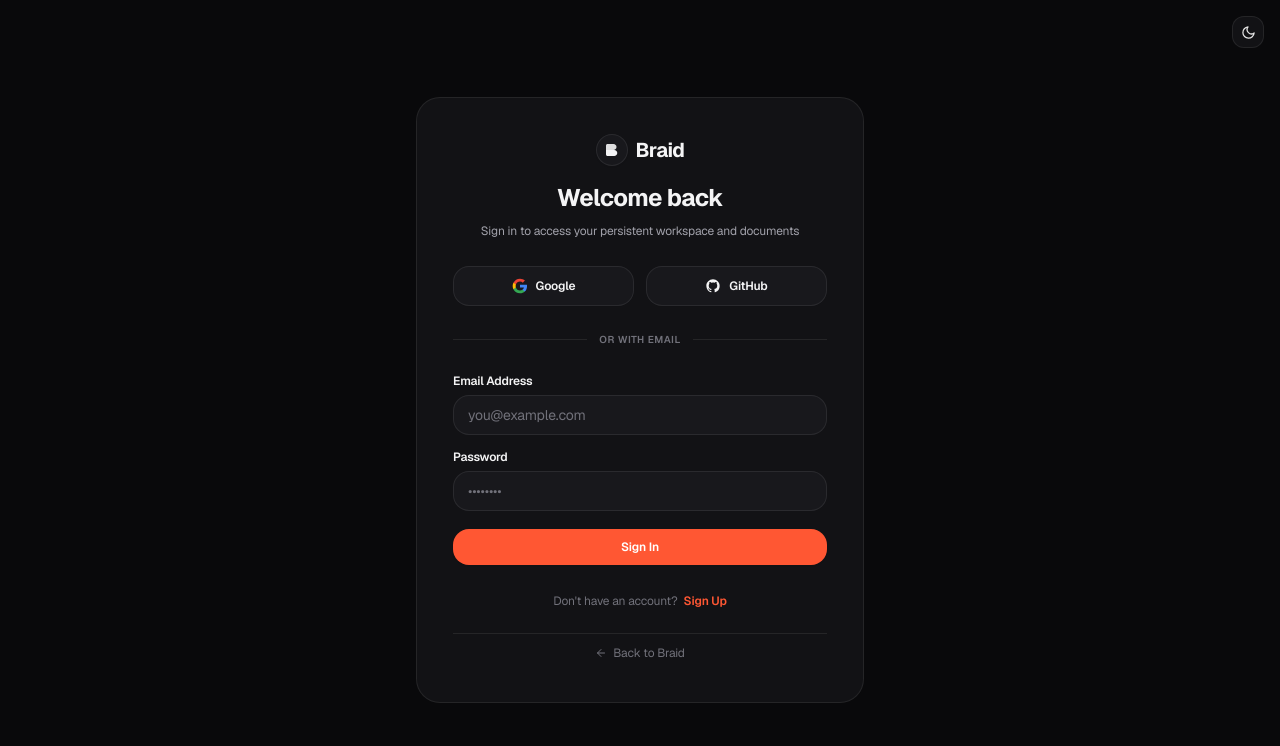
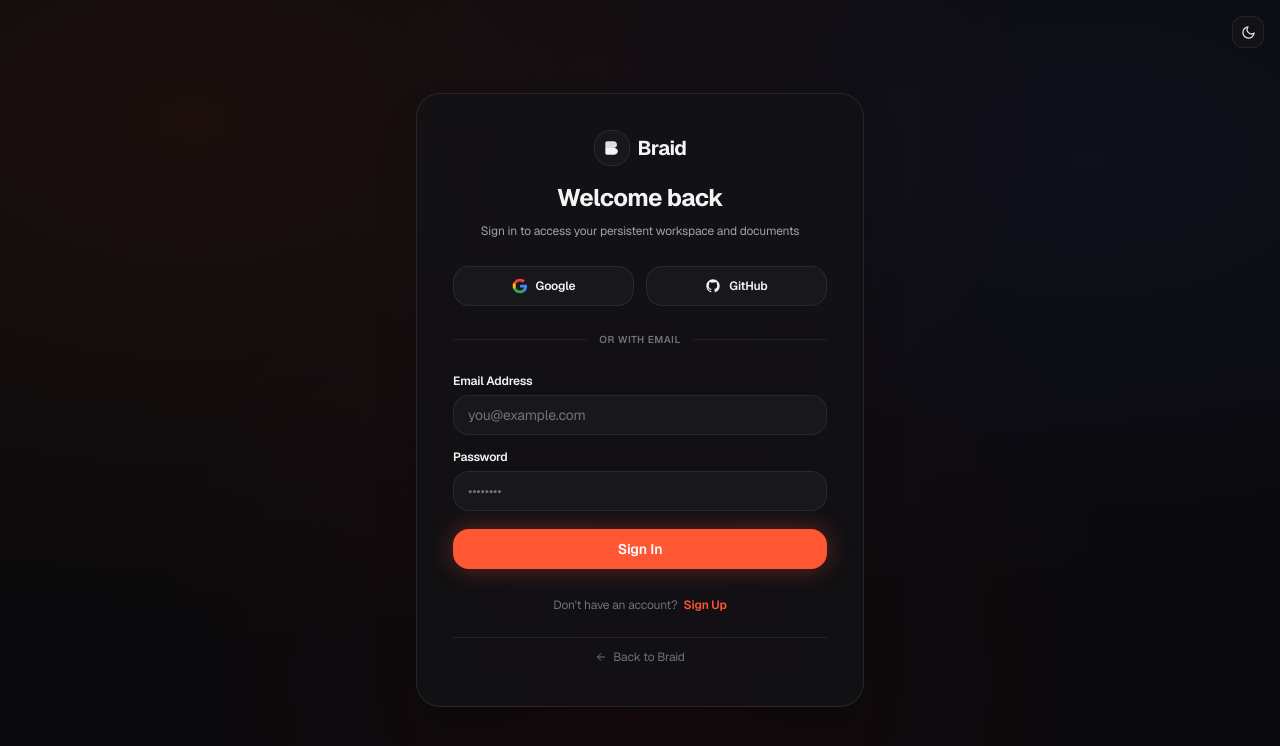
Before and after one commit to himanshuvkm/braid, a Next.js app: page /login in a window 1280 px wide. Shown: the top 746 px of the page. Built offline with nearby package versions, Linux system fonts and the light colour scheme.

Commit message:
feat: polish login and registration with glassmorphic styling and ambient lighting

```diff
--- a/app/login/page.tsx
+++ b/app/login/page.tsx
@@ -129,18 +129,18 @@
   };
 
   return (
-    <div className="min-h-screen bg-[var(--background)] text-[var(--text)] flex flex-col justify-center items-center p-3.5 sm:p-6 selection:bg-[var(--surface-hover)] selection:text-[var(--text)] transition-colors relative">
+    <div className="min-h-screen bg-[var(--background)] text-[var(--text)] flex flex-col justify-center items-center p-3.5 sm:p-6 selection:bg-[var(--accent-subtle)] selection:text-[var(--accent)] transition-colors relative mesh-bg">
       {/* Top Right Theme Toggle */}
       <div className="absolute top-3 right-3 sm:top-4 sm:right-4">
         <ThemeToggle />
       </div>
 
-      <div className="w-full max-w-md bg-[var(--surface)] border border-[var(--border)] rounded-2xl sm:rounded-3xl p-5 sm:p-9 shadow-modal flex flex-col gap-5 sm:gap-6 animate-fade-in transition-colors">
+      <div className="w-full max-w-md rounded-2xl sm:rounded-3xl p-6 sm:p-9 glass-card shadow-2xl border border-[var(--border)] flex flex-col gap-5 sm:gap-6 animate-fade-in transition-colors">
         {/* Brand & Heading */}
         <div className="flex flex-col items-center text-center gap-1.5 sm:gap-2">
           <Link href="/" className="inline-flex items-center gap-2 mb-1 sm:mb-2 hover:opacity-85 transition-opacity">
-            <div className="w-8 h-8 rounded-xl bg-[var(--surface-muted)] border border-[var(--border)] text-[var(--text)] flex items-center justify-center shadow-xs">
-              <Icons.Logo size={18} />
+            <div className="w-9 h-9 rounded-xl bg-[var(--surface-muted)] border border-[var(--border)] text-[var(--text)] flex items-center justify-center shadow-xs">
+              <Icons.Logo size={20} />
             </div>
             <span className="font-bold text-lg sm:text-xl tracking-tight text-[var(--text)]">Braid</span>
           </Link>
@@ -161,7 +161,7 @@
             type="button"
             onClick={() => handleSocialAuth('google')}
             disabled={socialLoading !== null || isPending}
-            className="h-10 px-3 rounded-xl bg-[var(--surface-muted)] hover:bg-[var(--surface-hover)] border border-[var(--border)] hover:border-[var(--border-strong)] text-xs font-semibold text-[var(--text)] flex items-center justify-center gap-2 transition-all active:scale-[0.98] cursor-pointer disabled:opacity-50 shadow-2xs"
+            className="h-10 px-3 rounded-xl bg-[var(--surface-muted)] hover:bg-[var(--surface-hover)] border border-[var(--border)] hover:border-[var(--accent)] text-xs font-semibold text-[var(--text)] flex items-center justify-center gap-2 transition-all active:scale-[0.98] cursor-pointer disabled:opacity-50 shadow-2xs"
           >
             {socialLoading === 'google' ? (
               <Icons.Spinner size={15} className="animate-spin text-[var(--text)]" />
@@ -175,7 +175,7 @@
             type="button"
             onClick={() => handleSocialAuth('github')}
             disabled={socialLoading !== null || isPending}
-            className="h-10 px-3 rounded-xl bg-[var(--surface-muted)] hover:bg-[var(--surface-hover)] border border-[var(--border)] hover:border-[var(--border-strong)] text-xs font-semibold text-[var(--text)] flex items-center justify-center gap-2 transition-all active:scale-[0.98] cursor-pointer disabled:opacity-50 shadow-2xs"
+            className="h-10 px-3 rounded-xl bg-[var(--surface-muted)] hover:bg-[var(--surface-hover)] border border-[var(--border)] hover:border-[var(--accent)] text-xs font-semibold text-[var(--text)] flex items-center justify-center gap-2 transition-all active:scale-[0.98] cursor-pointer disabled:opacity-50 shadow-2xs"
           >
             {socialLoading === 'github' ? (
               <Icons.Spinner size={15} className="animate-spin text-[var(--text)]" />
@@ -247,7 +247,7 @@
           <button
             type="submit"
             disabled={isPending || socialLoading !== null}
-            className="w-full py-2.5 rounded-xl bg-[var(--accent)] hover:bg-[var(--accent-hover)] text-white text-xs font-semibold transition-all active:scale-[0.99] flex items-center justify-center gap-1.5 cursor-pointer mt-1 disabled:opacity-50 shadow-xs"
+            className="w-full py-2.5 rounded-xl bg-[var(--accent)] hover:bg-[var(--accent-hover)] text-white text-xs sm:text-sm font-semibold transition-all active:scale-[0.99] flex items-center justify-center gap-1.5 cursor-pointer mt-1 disabled:opacity-50 shadow-md glow-accent"
           >
             {isPending && <Icons.Spinner size={14} className="animate-spin" />}
             <span>{tab === 'signin' ? 'Sign In' : 'Sign Up'}</span>
```
